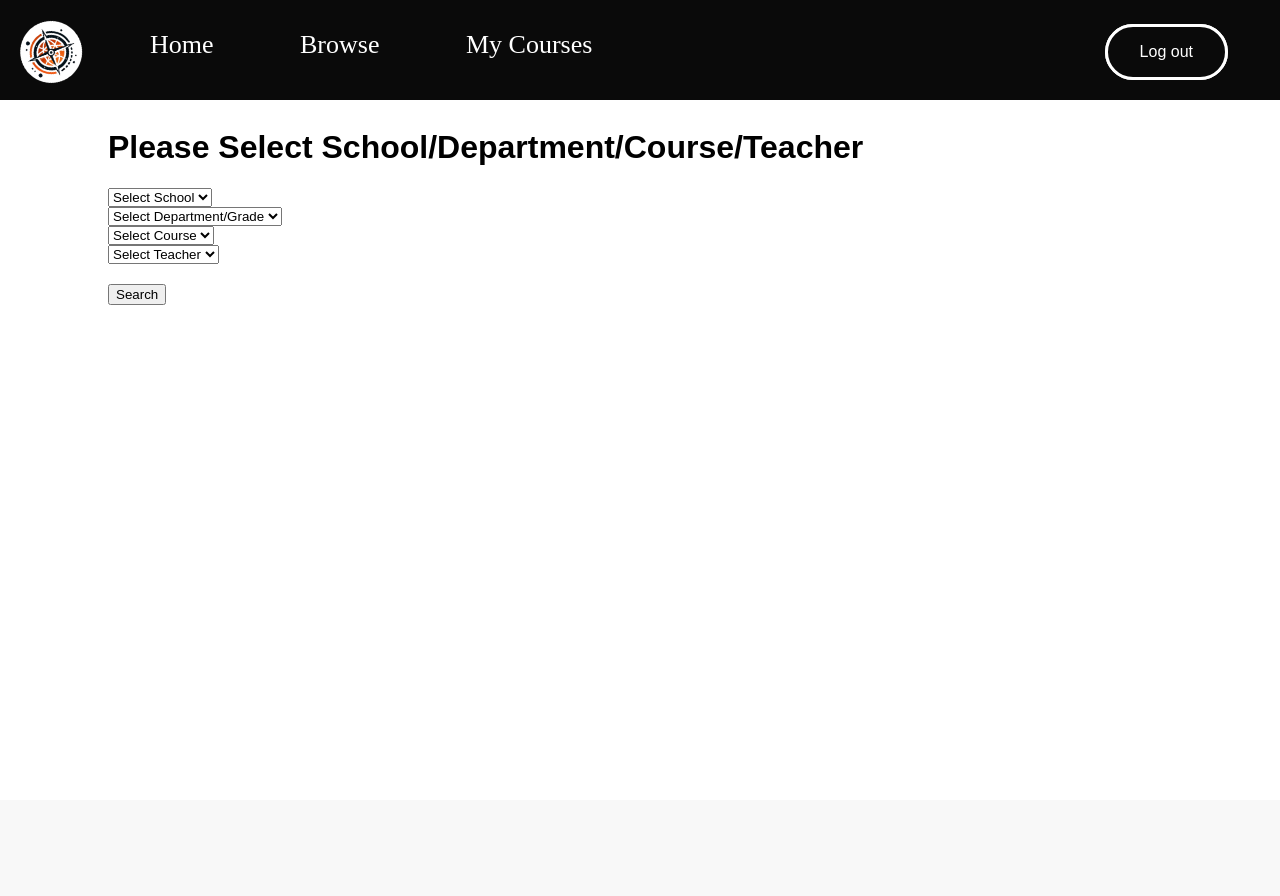
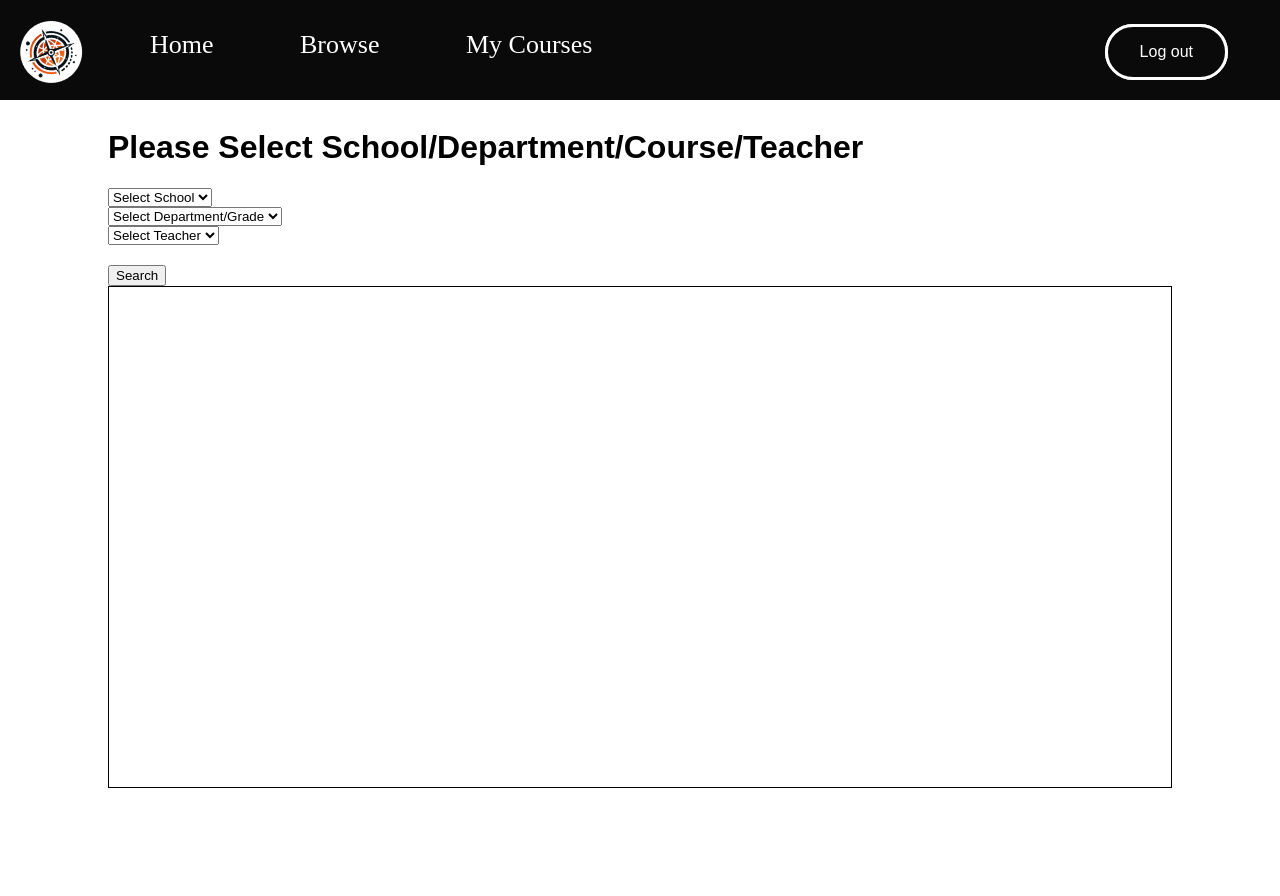
Before and after one commit to SevenHillsSchool/CourseCompass2, a Flask app: page /browse in a window 1280 px wide. Before the commit the page ends 305 px from the top, so only its background shows below. Run offline with Flask 3, Linux system fonts and the light colour scheme; data that the repository does not hold is empty.

Commit message:
fixed browse by removing option

```diff
--- a/server.py
+++ b/server.py
@@ -43,12 +43,6 @@ def populate():
     for x in cursor.fetchall():
         subjects.append(x[0].replace("'", ""))
 
-    statement = "SELECT courseName FROM CourseInfo"
-    cursor.execute(statement)
-    courses = []
-    for x in cursor.fetchall():
-        courses.append(x[0].replace("'", ""))
-
     statement = "SELECT teacherName FROM teacherName"
     cursor.execute(statement)
     teachers = []
@@ -60,12 +54,14 @@ def populate():
             currTeacher = currTeacherList[0]
         teachers.append(currTeacher)
 
-    return {
+    dataToReturn = {
         'Divisions':str(divisions).removeprefix("[").removesuffix("]"),
         'Subjects':str(subjects).removeprefix("[").removesuffix("]"),
-        'Courses':str(courses).removeprefix("[").removesuffix("]"),
         'Teachers':str(teachers).removeprefix("[").removesuffix("]")
     }
+
+    print(dataToReturn)
+    return dataToReturn
 
 @app.route('/browse')
 def browse():
@@ -81,8 +77,7 @@ def search():
         # School, Department, Course, teacher
         school = data[0]
         department = data[1]
-        course = data[2]
-        teacher = data[3]
+        teacher = data[2]
         dataBase = connectToData()
         results = []
         noResults = False
@@ -114,14 +109,6 @@ def search():
             if "=" in statement:
                 statement += " AND "
             statement+= "subjectID='" + str(subjectId) + "'"
-
-        # Getting the courses from the course info table based on the course name
-        if course != "":
-            if statement == original:
-                statement+=" WHERE "
-            if "=" in statement:
-                statement += " AND "
-            statement+="courseName='" + str(course) + "'"
 
         # Getting the teacher id from the teacherName table based on the teacher name
         teacherCourses = []
--- /dev/null
+++ b/static/styling/Browse.css
@@ -0,0 +1,22 @@
+.thing {
+    overflow-y: auto; /* Enables vertical scrolling */
+    overflow-x: hidden; /* Prevents horizontal scrolling */
+    height: 500px;
+    border-width: 1px;
+    border-style: solid;
+    border-color: black;
+  }
+
+.Browse {
+    text-align: left;
+    position: fixed;
+    top: 100px;
+    left: 0px;
+    z-index: 2;
+}
+
+.results {
+    position: relative;
+    top: 50px;
+    color: #6d4dff;
+}
--- a/templates/Browse.html
+++ b/templates/Browse.html
@@ -5,7 +5,7 @@
   <meta charset="UTF-8">
   <meta name="viewport" content="width=device-width, initial-scale=1.0">
   <title>Browse</title>
-  <link rel="stylesheet" href="styling/Browse.css">
+  <link rel="stylesheet" href="../static/styling/Browse.css">
   <script>
     document.addEventListener("DOMContentLoaded", function () {
       let selectedOption1 = '';
@@ -15,14 +15,13 @@
       let data = { names: "", ids: "" };
       let searchParameters = { input: "" };
       let nextPage = { input: "" };
-      let dropdowns = { divisions: [], subjects: [], courses: [], teachers: [] };
+      let dropdowns = { divisions: [], subjects: [], teachers: [] };
 
       // Fetch dropdown data from server on page load
       dataFromServer = {{ dropDownData | tojson | safe }};
       dropdowns = {
         Divisions: dataFromServer.Divisions.split("'").join("").split(", "),
         Subjects: dataFromServer.Subjects.split("'").join("").split(", "),
-        Courses: dataFromServer.Courses.split("'").join("").split(", "),
         Teachers: dataFromServer.Teachers.split("'").join("").split(", ")
       };
       updateDropdownOptions();
@@ -31,19 +30,17 @@
       function updateDropdownOptions() {
         const dropdown1 = document.getElementById('dropdown1');
         const dropdown2 = document.getElementById('dropdown2');
-        const dropdown3 = document.getElementById('dropdown3');
         const dropdown4 = document.getElementById('dropdown4');
 
         dropdown1.innerHTML = `<option value="">Select School</option>` + dropdowns.Divisions.map(option => `<option value="${option}">${option}</option>`).join('');
         dropdown2.innerHTML = `<option value="">Select Department/Grade</option>` + dropdowns.Subjects.map(option => `<option value="${option}">${option}</option>`).join('');
-        dropdown3.innerHTML = `<option value="">Select Course</option>` + dropdowns.Courses.map(option => `<option value="${option}">${option}</option>`).join('');
         dropdown4.innerHTML = `<option value="">Select Teacher</option>` + dropdowns.Teachers.map(option => `<option value="${option}">${option}</option>`).join('');
       }
 
       // Function to handle search parameters and perform search
       function sendSearchRequest() {
-        if (!(selectedOption1 === '' && selectedOption2 === '' && selectedOption3 === '' && selectedOption4 === '')) {
-          searchParameters.input = (selectedOption1 + "," + selectedOption2 + "," + selectedOption3 + "," + selectedOption4);
+        if (!(selectedOption1 === '' && selectedOption2 === '' && selectedOption4 === '')) {
+          searchParameters.input = (selectedOption1 + "," + selectedOption2 + "," + selectedOption4);
         } else {
           searchParameters.input = '';
         }
@@ -101,9 +98,6 @@
       document.getElementById('dropdown2').addEventListener('change', function(e) {
         selectedOption2 = e.target.value;
       });
-      document.getElementById('dropdown3').addEventListener('change', function(e) {
-        selectedOption3 = e.target.value;
-      });
       document.getElementById('dropdown4').addEventListener('change', function(e) {
         selectedOption4 = e.target.value;
       });
@@ -130,11 +124,6 @@
       </select>
     </div>
     <div>
-      <select id="dropdown3">
-        <option value="">Select Course</option>
-      </select>
-    </div>
-    <div>
       <select id="dropdown4">
         <option value="">Select Teacher</option>
       </select>
```
